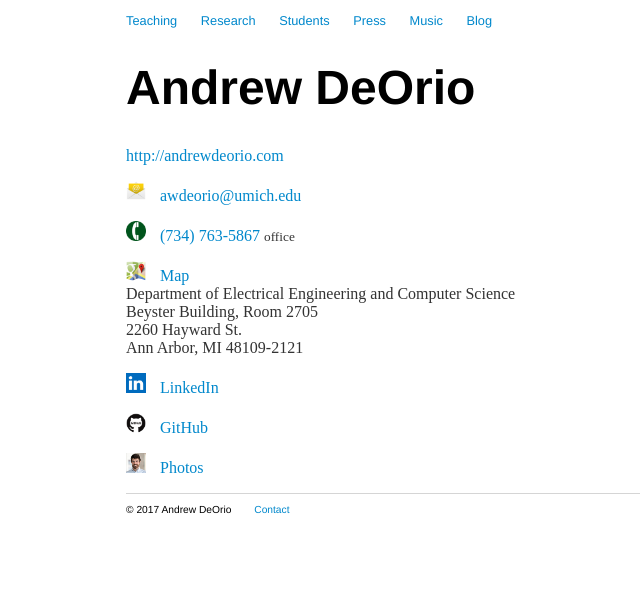
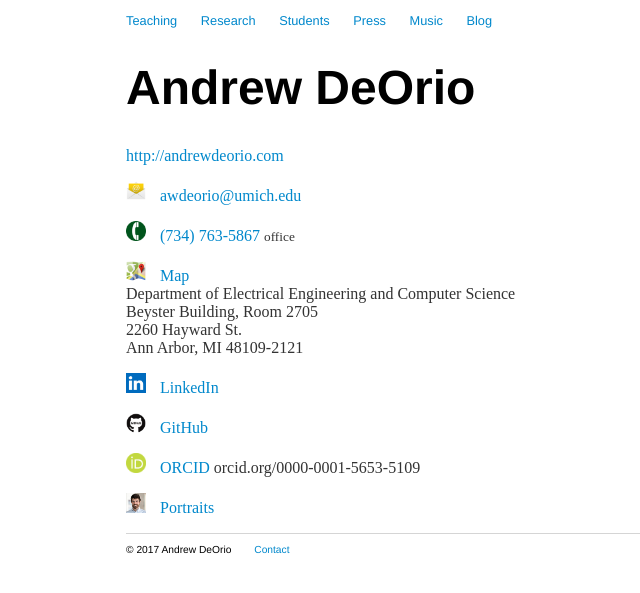
Before and after one commit to awdeorio/andrewdeorio.com, a Jekyll site: the page built from contact.html, in a window 1280 px wide. Shown: the top 593 px of the page, without its empty margins (239-879 px from the left). Built offline with Jekyll 4.4.1, drawn with Linux system fonts in a browser that asks for light colours; nearby versions of some CDN libraries.

Commit message:
Added ORCID

```diff
--- a/contact.html
+++ b/contact.html
@@ -48,9 +48,17 @@ GitHub
 </p>
 
 <p>
+<a href="http://orcid.org/0000-0001-5653-5109" target="_blank">
+<img class="icon" src="/assets/orcid.png" alt="icon">
+ORCID
+</a>
+orcid.org/0000-0001-5653-5109
+</p>
+
+<p>
 <a href="https://www.flickr.com/photos/eng-portraits/12619055174/sizes/l/" target="_blank">
 <img class="icon" src="/assets/headshot.jpg" alt="icon">
-Photos
+Portraits
 </a>
 </p>
 
```
Also changed, not shown: research/index.html (+7 -0 lines), assets/orcid.png (added).
